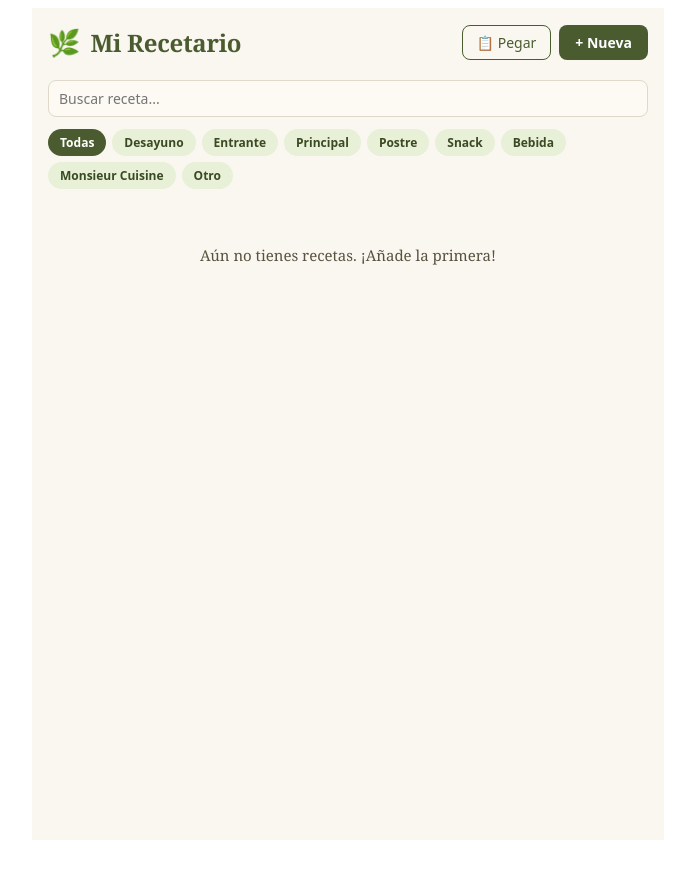
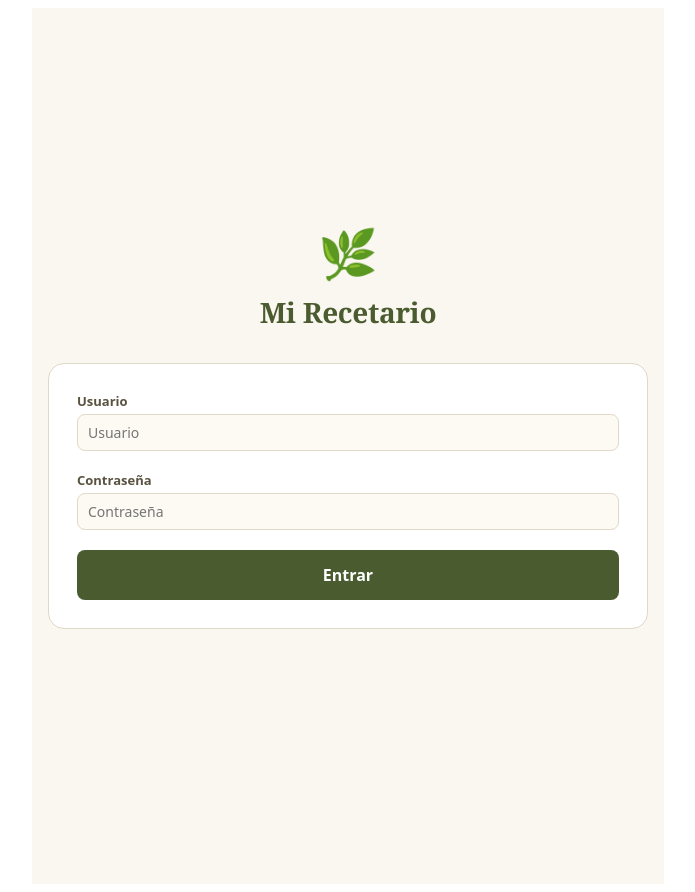
Before and after one commit to rubierathalia-dot/mi-recetario, a React (Vite) app: page / in a window 1280 px wide. Shown: the whole page, without its empty margins (292-987 px from the left). Before the commit the page ends 848 px from the top, so only its background shows below. Built offline with nearby package versions, Linux system fonts and the light colour scheme.

Commit message:
feat: login

```diff
--- a/src/App.jsx
+++ b/src/App.jsx
@@ -1,6 +1,9 @@
 import { useState, useEffect } from "react";
 
 const STORAGE_KEY = "recetario_v1";
+const AUTH_KEY = "recetario_auth";
+const USUARIO = "thalia";
+const PASSWORD = "7332thalia";
 const CATEGORIAS = ["Desayuno", "Entrante", "Principal", "Postre", "Snack", "Bebida", "Monsieur Cuisine", "Otro"];
 
 const T = {
@@ -49,7 +52,40 @@ function scale(val, base, cur) {
 }
 
 export default function App() {
-  const [recetas, setRecetas] = useState([]);
+  const [auth, setAuth] = useState(() => localStorage.getItem(AUTH_KEY) === "1");
+  const [loginForm, setLoginForm] = useState({ user: "", pass: "", error: false });
+
+  const login = () => {
+    if (loginForm.user === USUARIO && loginForm.pass === PASSWORD) {
+      localStorage.setItem(AUTH_KEY, "1");
+      setAuth(true);
+    } else {
+      setLoginForm(f => ({ ...f, error: true }));
+    }
+  };
+
+  if (!auth) return (
+    <div style={{ ...s.app, display: "flex", flexDirection: "column", justifyContent: "center", minHeight: "100vh", paddingBottom: 60 }}>
+      <div style={{ textAlign: "center", marginBottom: 32 }}>
+        <span style={{ fontSize: 48 }}>🌿</span>
+        <h1 style={{ ...s.h1, fontSize: 28, marginTop: 8 }}>Mi Recetario</h1>
+      </div>
+      <div style={{ background: "#fff", borderRadius: 16, padding: 28, border: `1px solid ${T.border}` }}>
+        <div style={s.section}>
+          <label style={s.label}>Usuario</label>
+          <input style={s.input} value={loginForm.user} onChange={e => setLoginForm(f => ({ ...f, user: e.target.value, error: false }))} placeholder="Usuario" autoCapitalize="none" />
+        </div>
+        <div style={s.section}>
+          <label style={s.label}>Contraseña</label>
+          <input style={s.input} type="password" value={loginForm.pass} onChange={e => setLoginForm(f => ({ ...f, pass: e.target.value, error: false }))} placeholder="Contraseña" onKeyDown={e => e.key === "Enter" && login()} />
+        </div>
+        {loginForm.error && <p style={{ color: "#b04040", fontSize: 13, margin: "-8px 0 12px", textAlign: "center" }}>Usuario o contraseña incorrectos.</p>}
+        <button style={{ ...s.btn, width: "100%", padding: 14, fontSize: 16 }} onClick={login}>Entrar</button>
+      </div>
+    </div>
+  );
+
+  const logout = () => { localStorage.removeItem(AUTH_KEY); setAuth(false); };
   const [vista, setVista] = useState("lista");
   const [selected, setSelected] = useState(null);
   const [form, setForm] = useState(null);
```
Also changed, not shown: 1 other file (tests, documents, lock files or other folders).
